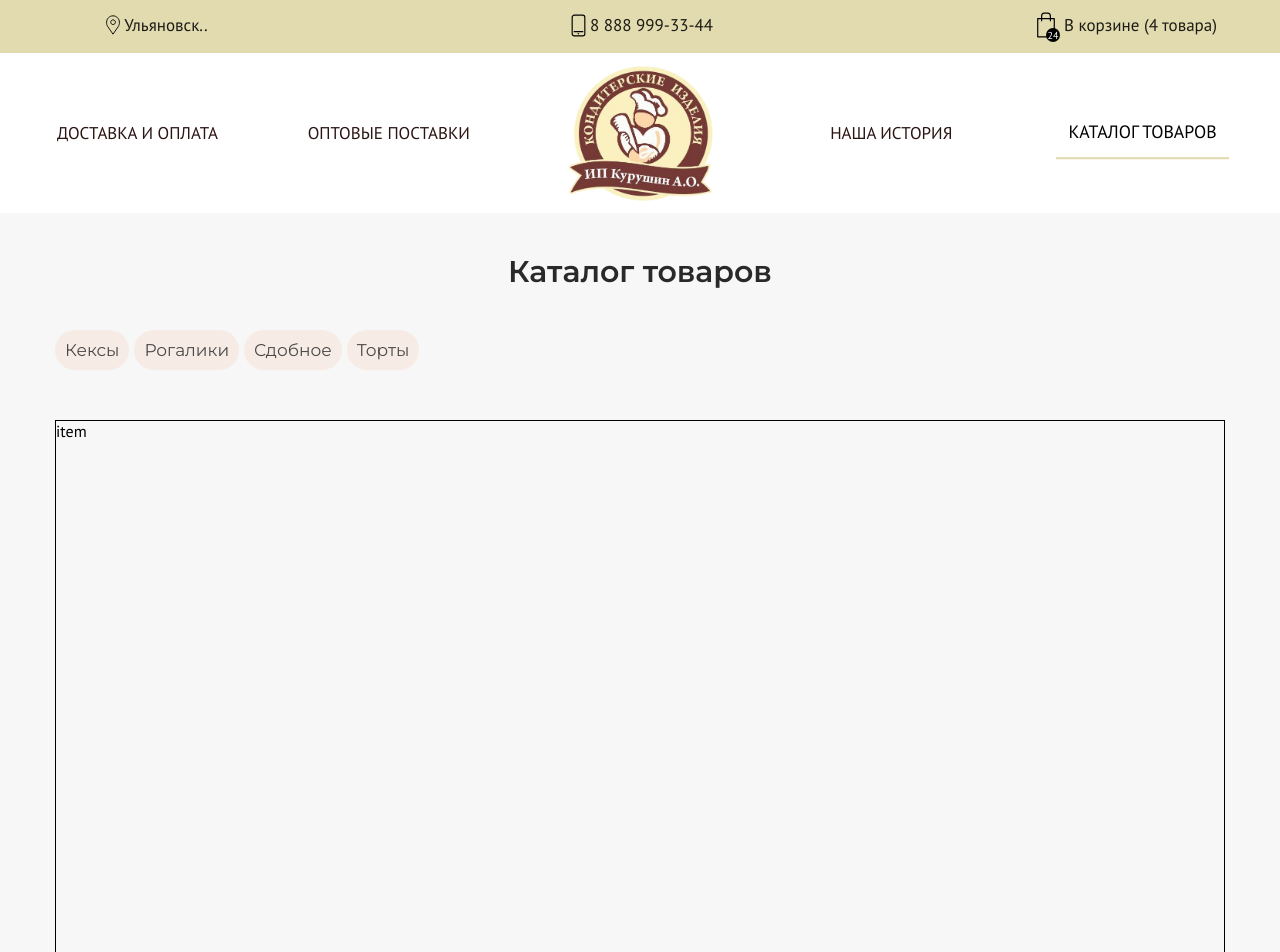
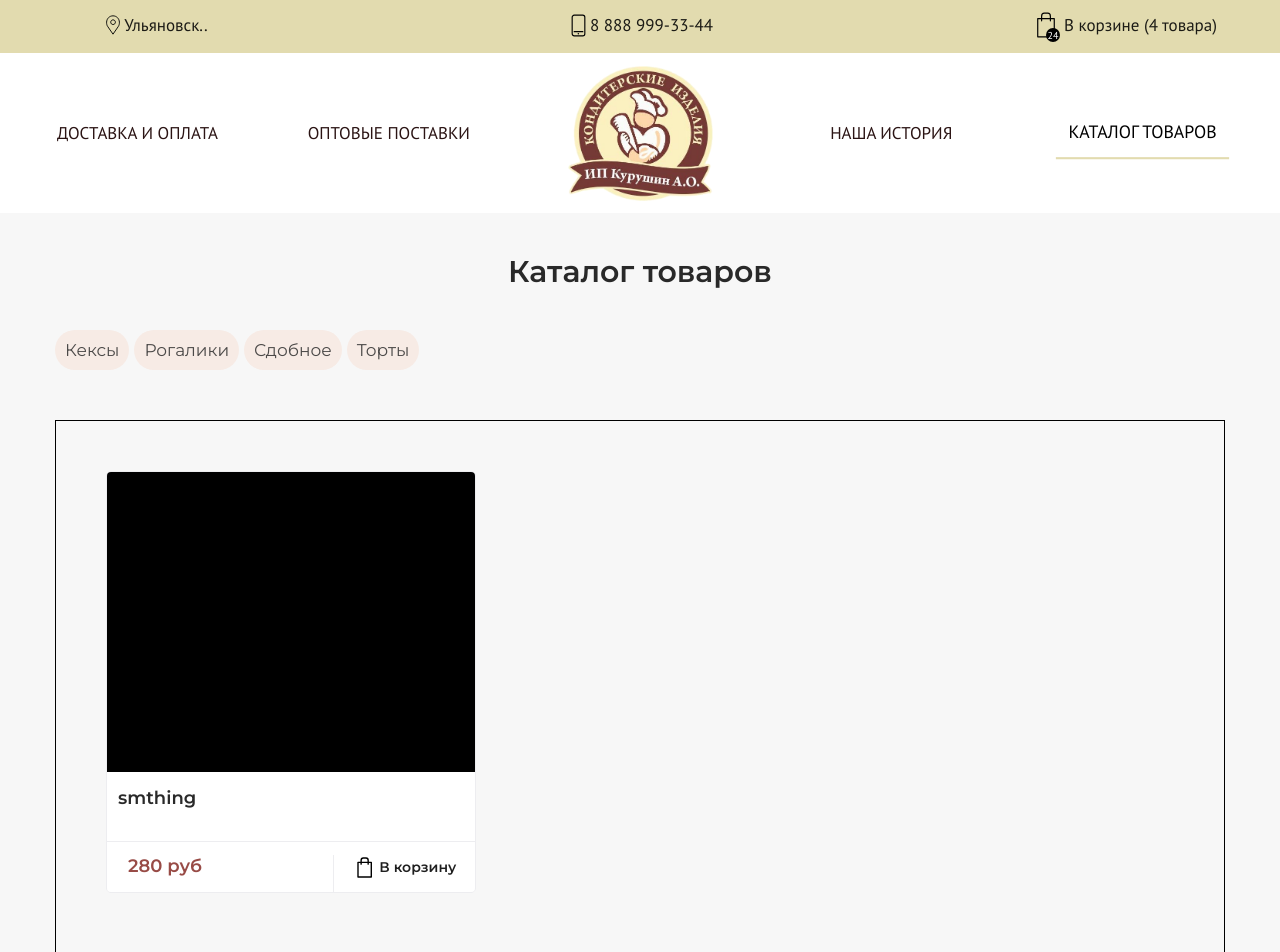
Before and after one commit to X6uddy/confectionery-frontend, a React (Create React App) app: page /catalog in a window 1280 px wide. Shown: the top 952 px of the page. Built offline with nearby package versions, Linux system fonts and the light colour scheme.

Commit message:
added produtcard

```diff
--- a/src/components/pages/catalogPage/CatalogPage.js
+++ b/src/components/pages/catalogPage/CatalogPage.js
@@ -1,5 +1,6 @@
 import React from "react";
 import './CatalogPage.scss'
+import ProductCard from "./productCard/ProductCard";
 
 
 const CatalogPage = () => {
@@ -15,7 +16,9 @@ const CatalogPage = () => {
                     <div className="catalog__filter_item"><span>Торты</span></div>
                 </div>
                 <div className="catalog__products-wrapper">
-                    <div className="catalog__products_item">item</div>
+                    <div className="catalog__products_item">
+                        <ProductCard />
+                    </div>
                 </div>
                 <button className="catalog__btn">Показать ещё</button>
             </div>
--- a/src/components/pages/catalogPage/productCard/productCard.js
+++ b/src/components/pages/catalogPage/productCard/productCard.js
@@ -0,0 +1,24 @@
+import React from "react";
+import './ProductCard.scss';
+import cardBasket from '../../../../resources/icons/productCard/cardbasket.svg';
+const ProductCard = () => {
+    return(
+        <>
+            <div className="card__wrapper">
+                {/* Заменить на img */}
+                <div className="card__img"></div>
+                <div className="card__describe">
+                    <div    className="card__describe_name">smthing</div>
+                </div>
+                <div className="card__footer">
+                    <div className="card__footer_price">280 руб</div>
+                    <div className="card__footer_basket">
+                        <img className="card__footer_basket-icon" alt="cardBasket" src={cardBasket}/>
+                        <div className="card__footer_basket-title">В корзину</div>
+                    </div>
+                </div>
+            </div>
+        </>
+    )
+}
+export default ProductCard
--- a/src/components/pages/catalogPage/productCard/productCard.scss
+++ b/src/components/pages/catalogPage/productCard/productCard.scss
@@ -0,0 +1,68 @@
+.card {
+    &__wrapper{
+        width: 370px;
+        max-height: 460px;
+        margin: 50px; //временно
+        border-radius: 5px;
+        overflow: hidden;
+        border: 1px solid #EDEDF0;
+    }
+    &__img {
+        width: 370px;
+        height: 300px;
+        background-color: black;
+    }
+    &__describe {
+        height: 70px;
+        background-color: #FFFFFF;
+        padding: 15px 0 10px 11px;
+        border-bottom: 1px solid #EDEDF0;
+        &_name {
+            color: #292929;
+            font-family: Montserrat;
+            font-size: 18px;
+            font-style: normal;
+            font-weight: 600;
+            line-height: normal;
+        }
+    }
+    &__footer {
+        background-color: #FFFFFF;
+        height: 50px;
+        display: flex;
+        &_price {
+            display: flex;
+            margin-left: 21px;
+            margin-top: 13px;
+            color: #984b46;
+            border-right: 1px solid #EDEDF0;
+            width: 220px;
+            font-family: Montserrat;
+            font-size: 18px;
+            font-style: normal;
+            font-weight: 600;
+            line-height: normal
+        }
+        &_basket{
+            display: flex;
+            align-items: center;
+            position: relative;
+            width: 150px;
+            &-icon {
+                position: absolute;
+                margin-left: 23px;
+                cursor: pointer;
+            }
+            &-title {
+                cursor: pointer;
+                margin-left: 45px;
+                color: rgba(0, 0, 0, 0.88);
+                font-family: Montserrat;
+                font-size: 14px;
+                font-style: normal;
+                font-weight: 600;
+                line-height: normal;
+            }
+        }
+    }
+}
```
Also changed, not shown: src/resources/icons/productCard/cardbasket.svg (added).
